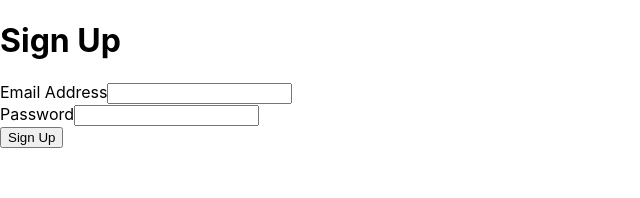
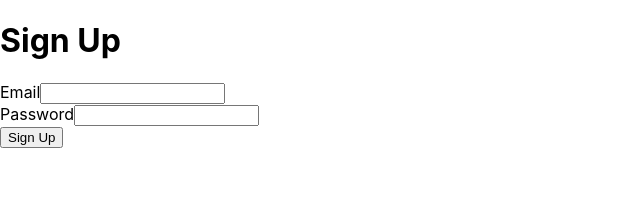
Before and after one commit to diogofgomespinheiro/GitTIx, a Next.js app in the folder client/: page /auth/signup in a window 1280 px wide. Shown: the top 198 px of the page, without its empty margins (0-640 px from the left). Built offline with nearby package versions, Linux system fonts and the light colour scheme.

Commit message:
feat: Added FormInput Component, added this component to signup page (WIP)

```diff
--- /dev/null
+++ b/client/components/FormInput.js
@@ -0,0 +1,14 @@
+import { forwardRef } from 'react';
+
+const FormInput = ({ label, name, ...otherProps }, ref) => {
+  return (
+    <div className="form-group">
+      <label htmlFor={name} className="form-input-label">
+        {label}
+      </label>
+      <input className="form-input" name={name} {...otherProps} ref={ref} />
+    </div>
+  );
+};
+
+export default forwardRef(FormInput);
--- a/client/package.json
+++ b/client/package.json
@@ -18,6 +18,7 @@
   },
   "homepage": "https://github.com/diogofgomespinheiro/GitTIx#readme",
   "dependencies": {
+    "axios": "^0.20.0",
     "next": "9.5.3",
     "react": "16.13.1",
     "react-dom": "16.13.1"
--- a/client/pages/auth/signup.js
+++ b/client/pages/auth/signup.js
@@ -1,18 +1,50 @@
+// Library imports
+import { useRef, useState } from 'react';
+import axios from 'axios';
+
+// Component imports
+import FormInput from '../../components/FormInput';
+
 const SignUp = () => {
+  const emailInputRef = useRef(null);
+  const passwordInputRef = useRef(null);
+  const [errors, setErrors] = useState({});
+
+  const handleSubmit = async evt => {
+    evt.preventDefault();
+
+    const email = emailInputRef.current.value;
+    const password = passwordInputRef.current.value;
+
+    try {
+      const res = await axios.post('/api/users/signup', { email, password });
+
+      console.log(res.data);
+    } catch (err) {
+      console.error(err.response.data);
+    }
+  };
+
   return (
-    <form>
+    <form onSubmit={handleSubmit}>
       <h1>Sign Up</h1>
-      <div>
-        <label htmlFor="email">Email Address</label>
-        <input type="text" name="email" />
-      </div>
-      <div>
-        <label htmlFor="password">Password</label>
-        <input type="password" name="password" />
-      </div>
+      <FormInput
+        type="email"
+        name="email"
+        ref={emailInputRef}
+        label="Email"
+        required
+      />
+      <FormInput
+        type="password"
+        name="password"
+        ref={passwordInputRef}
+        label="Password"
+        required
+      />
       <button>Sign Up</button>
     </form>
   );
-}
+};
 
 export default SignUp;
```
Also changed, not shown: 2 other files (tests, documents, lock files or other folders).
